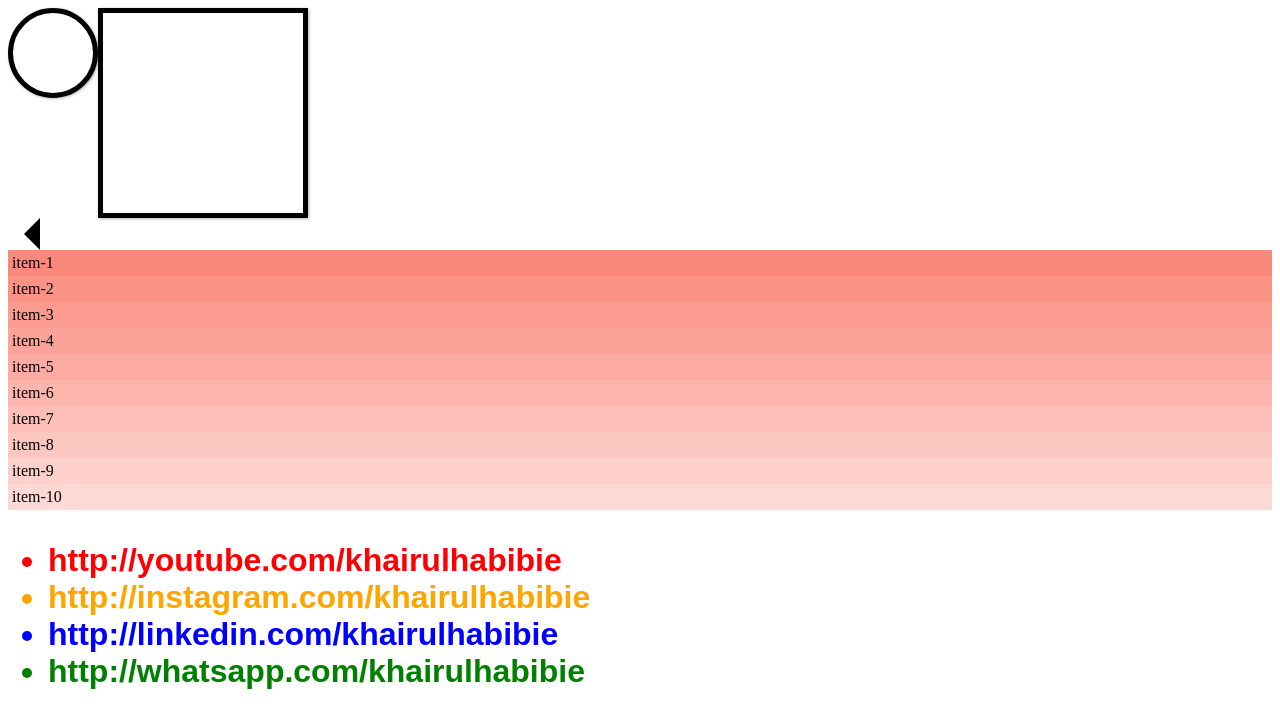
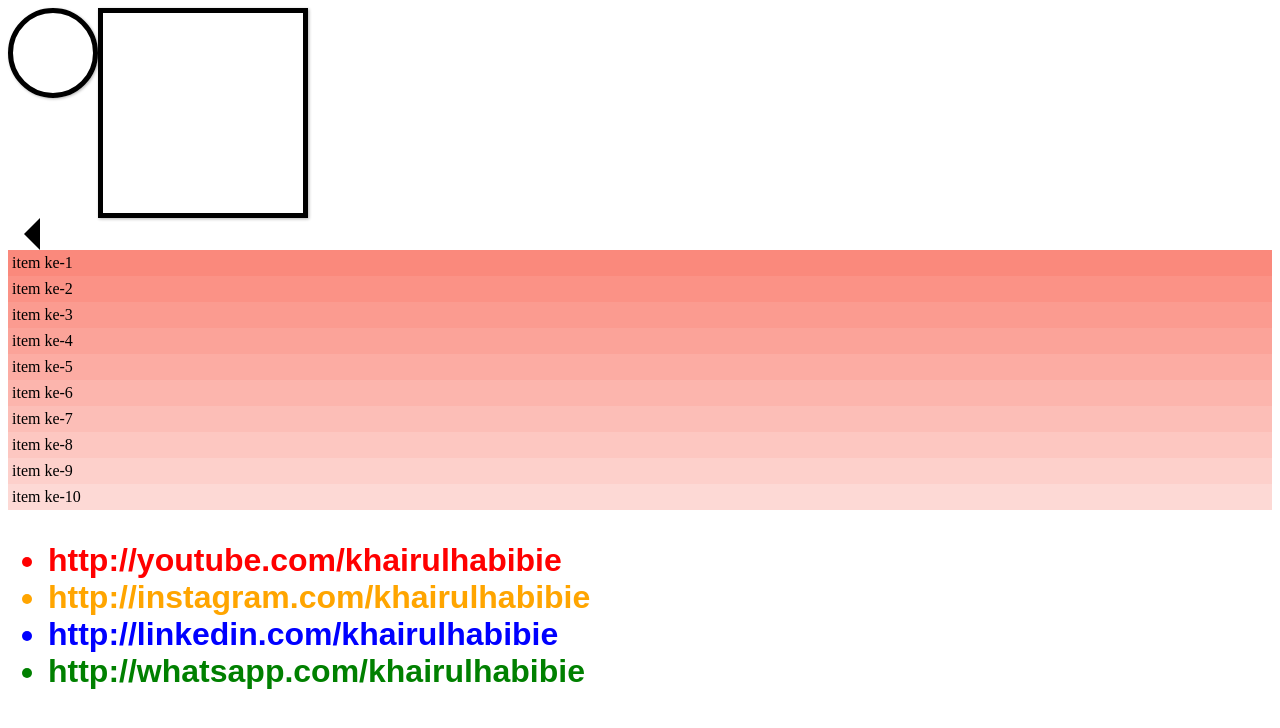
Before and after one commit to khairulhabibie/belajar-sass, a plain HTML site: page 6-flow control/index.html in a window 1280 px wide. Drawn offline with Linux system fonts and the light colour scheme.

Commit message:
add README.md

```diff
--- a/6-flow control/index.html
+++ b/6-flow control/index.html
@@ -7,6 +7,7 @@
     <link rel="stylesheet" href="sass/index.css" />
     <title>Document</title>
   </head>
+
   <body>
     <div class="container">
       <div class="circle-profile"></div>
@@ -14,16 +15,16 @@
     </div>
     <div class="triangle"></div>
     <ul class="gradient">
-      <li>item-1</li>
-      <li>item-2</li>
-      <li>item-3</li>
-      <li>item-4</li>
-      <li>item-5</li>
-      <li>item-6</li>
-      <li>item-7</li>
-      <li>item-8</li>
-      <li>item-9</li>
-      <li>item-10</li>
+      <li>item ke-1</li>
+      <li>item ke-2</li>
+      <li>item ke-3</li>
+      <li>item ke-4</li>
+      <li>item ke-5</li>
+      <li>item ke-6</li>
+      <li>item ke-7</li>
+      <li>item ke-8</li>
+      <li>item ke-9</li>
+      <li>item ke-10</li>
     </ul>
     <ul class="socials">
       <li class="youtube">http://youtube.com/khairulhabibie</li>
```
Also changed, not shown: 1 other file.
